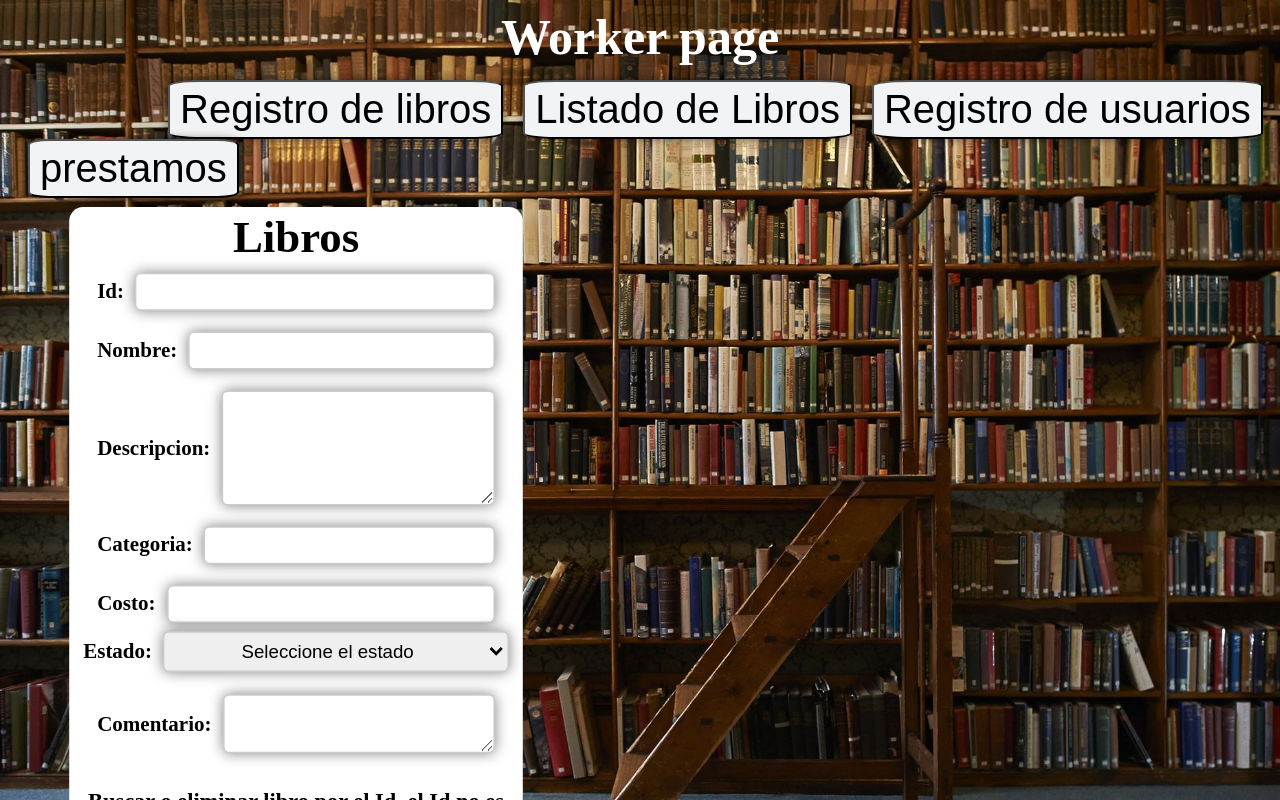
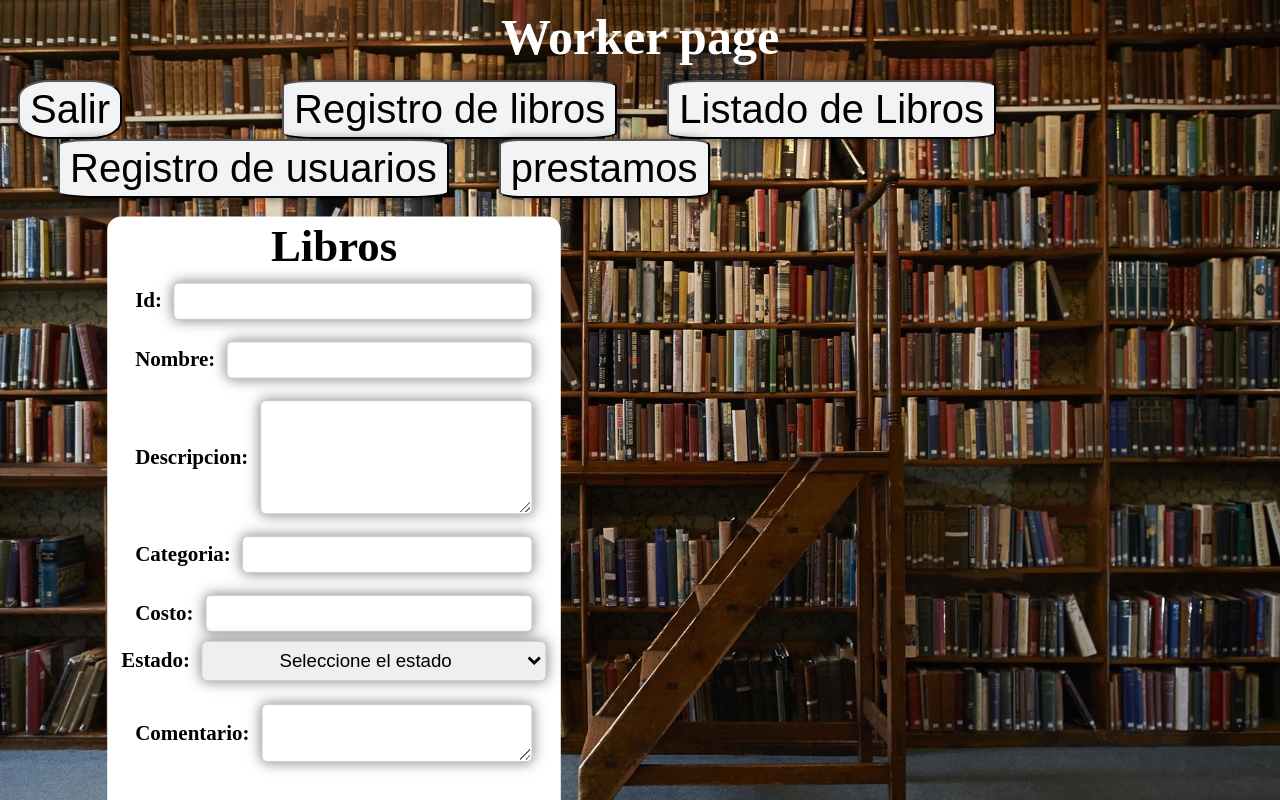
Before and after one commit to DiegoMartinez2094/Biblioteca_react, a React (Vite) app: page /WorkerPag in a window 1280 px wide. Both pictures are taken after a click on the button "Registro de libros". Shown: the top 800 px of the page. Built offline with nearby package versions, Linux system fonts and the light colour scheme.

Commit message:
style: :lipstick: style pages  refactoring
impruve the style the button way and the forms

```diff
--- a/src/Components/Home/Home.css
+++ b/src/Components/Home/Home.css
@@ -33,7 +33,7 @@ body {
 
 button:hover{
     transition: all .5s;
-    transform: rotate(-3deg) scale(1.1);
+    transform: rotate(-1deg) scale(1.1);
     box-shadow: 0px 3px 5px rgba(0,0,0,.4);
 }
 
--- a/src/Components/WorkerPag/WorkerPag.css
+++ b/src/Components/WorkerPag/WorkerPag.css
@@ -11,7 +11,7 @@
 #container1{
     margin-top: 7rem;
     transform: scale(1.40);
-    margin-left: 10%;
+    margin-left: 13%;
     width: 19rem;
     padding-left: 10px;
     padding-right: 10px;
@@ -24,7 +24,7 @@
 #container2{
   margin-top: 5rem;
   transform: scale(1.40);
-  margin-left: 48%;
+  margin-left: 52%;
   max-width: 19rem;
   padding-left: 10px;
   padding-right: 10px;
@@ -53,8 +53,8 @@
 
 
 #container3{
-  margin-left: 10%;
-  max-width: 60rem;
+
+  max-width: 130rem;
   min-width: 10rem;
   padding-left: 10px;
   padding-right: 10px;
--- a/src/Components/WorkerPag/WorkerPag.jsx
+++ b/src/Components/WorkerPag/WorkerPag.jsx
@@ -472,13 +472,18 @@ export default function WorkerPag() {
         Worker page
       </h1>
 
+      <Link to={"/"}>
+            <button id="inscLibro"
+        style={{ marginLeft: "10px", borderRadius: "30%" }} >Salir</button>
+        </Link>
+
       <button id="inscLibro" onClick={toggleFormularioLibro}>
         Registro de libros
       </button>
 
       <button
         id="inscLibro"
-        style={{ marginLeft: "20px" }}
+        style={{ marginLeft: "50px" }}
         onClick={togglelistadoLibros}
       >
         Listado de Libros
@@ -486,14 +491,14 @@ export default function WorkerPag() {
 
       <button
         id="inscLibro"
-        style={{ marginLeft: "20px" }}
+        style={{ marginLeft: "50px" }}
         onClick={toggleFormularioUsuario}
       >
         Registro de usuarios
       </button>
       <button
         id="inscLibro"
-        style={{ marginLeft: "20px" }}
+        style={{ marginLeft: "50px" }}
         onClick={toggleFormularioLibro}
       >
         prestamos
@@ -608,20 +613,15 @@ export default function WorkerPag() {
           <button id="registro_adm" onClick={onSearchDeviceClick}>
             Buscar libro
           </button>
-          &nbsp;&nbsp; &nbsp;
-          <button id="btnUpdate" onClick={onUpdateLibroClick}>
+
+         <button id="btnUpdate" onClick={onUpdateLibroClick} style={{ marginLeft: "13px"}}>
             Editar libro
           </button>
-          &nbsp;&nbsp; &nbsp;&nbsp;&nbsp; &nbsp;
-          &nbsp;&nbsp;&nbsp;&nbsp;&nbsp;&nbsp;&nbsp;&nbsp;&nbsp;&nbsp;&nbsp;&nbsp;
-          &nbsp;&nbsp; &nbsp;&nbsp;&nbsp; &nbsp;
-          <Link to={"/"}>
-            <button id="btn-atras2">←</button>
-          </Link>{" "}
-          &nbsp;&nbsp; &nbsp;&nbsp;&nbsp; &nbsp;&nbsp;
-          <button id="registro_adm" onClick={onDeleteDeviceClick}>
+          <button id="registro_adm" onClick={onDeleteDeviceClick} style={{ marginLeft: "13px"}}>
             Eliminar libro
           </button>
+
+
         </div>
       )}
 
@@ -745,9 +745,6 @@ export default function WorkerPag() {
               value={Address}
             />
           </div>
-          <Link to={"/"}>
-            <button id="btn-atras">←</button>
-          </Link>
           &nbsp;&nbsp;&nbsp;&nbsp;&nbsp;&nbsp;&nbsp;&nbsp;&nbsp;&nbsp;&nbsp;&nbsp;&nbsp;&nbsp;
           <button id="registro_adm" onClick={onRegistroClick}>
             Registrar
```
